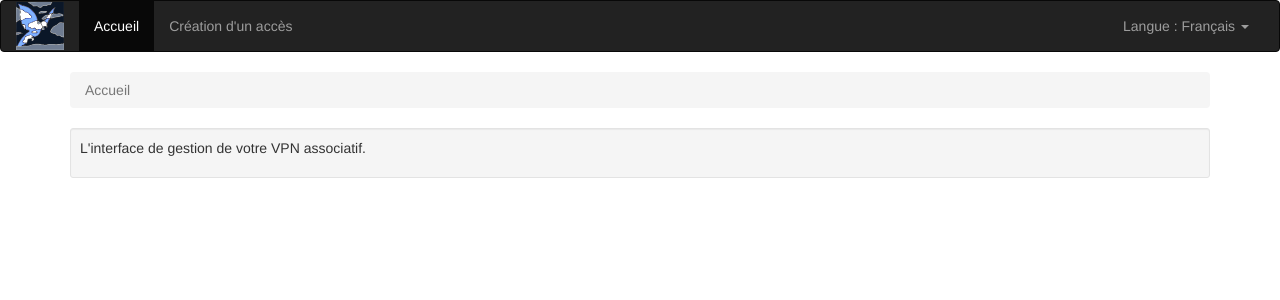
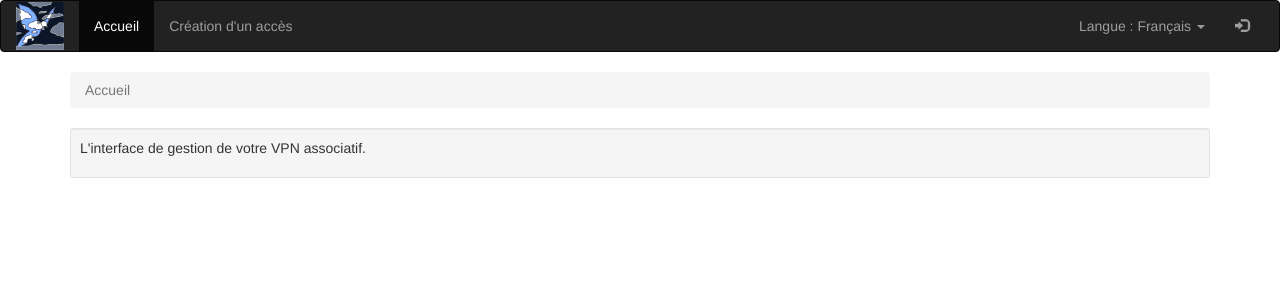
Before and after one commit to ArmagNet/vpn, a PHP site: page /index.php in a window 1280 px wide. Shown: the top 300 px of the page. Run offline with PHP 8.4, Linux system fonts and the light colour scheme; data that the repository does not hold is empty.

Commit message:
add login button

```diff
--- a/application/header.php
+++ b/application/header.php
@@ -114,7 +114,11 @@ $connection = openConnection();
 					</li>
 
 					<?php 	if ($isConnected) {?>
-					<li><a class="logoutLink" href="do_logout.php"><span class="glyphicon glyphicon-log-out" title="<?php echo lang("menu_logout"); ?>"></span><span class="sr-only">Logout</span> </a></li>
+					<li><a class="logoutLink" href="do_logout.php" title="<?php echo lang("menu_logout"); ?>"
+						data-toggle="tooltip" data-placement="bottom"><span class="glyphicon glyphicon-log-out"></span><span class="sr-only">Logout</span> </a></li>
+					<?php 	} else { ?>
+					<li><a id="loginLink" href="do_login.php" title="<?php echo lang("menu_login"); ?>"
+						data-toggle="tooltip" data-placement="bottom"><span class="glyphicon glyphicon-log-in"></span><span class="sr-only">Login</span> </a></li>
 					<?php 	}?>
 				</ul>
 			</div>
--- a/application/language/en/main.php
+++ b/application/language/en/main.php
@@ -42,6 +42,7 @@ $lang["menu_vpns"] = "VPN";
 $lang["menu_create_vpn"] = "Create an access";
 
 $lang["menu_logout"] = "Log out";
+$lang["menu_login"] = "Log in";
 
 $lang["login_title"] = "Log in";
 $lang["login_loginInput"] = "Identifier";
--- a/application/language/fr/main.php
+++ b/application/language/fr/main.php
@@ -42,6 +42,7 @@ $lang["menu_vpns"] = "VPN";
 $lang["menu_create_vpn"] = "Création d'un accès";
 
 $lang["menu_logout"] = "Se déconnecter";
+$lang["menu_login"] = "Se connecter";
 
 $lang["login_title"] = "Identifiez vous";
 $lang["login_loginInput"] = "Identifiant";
```
